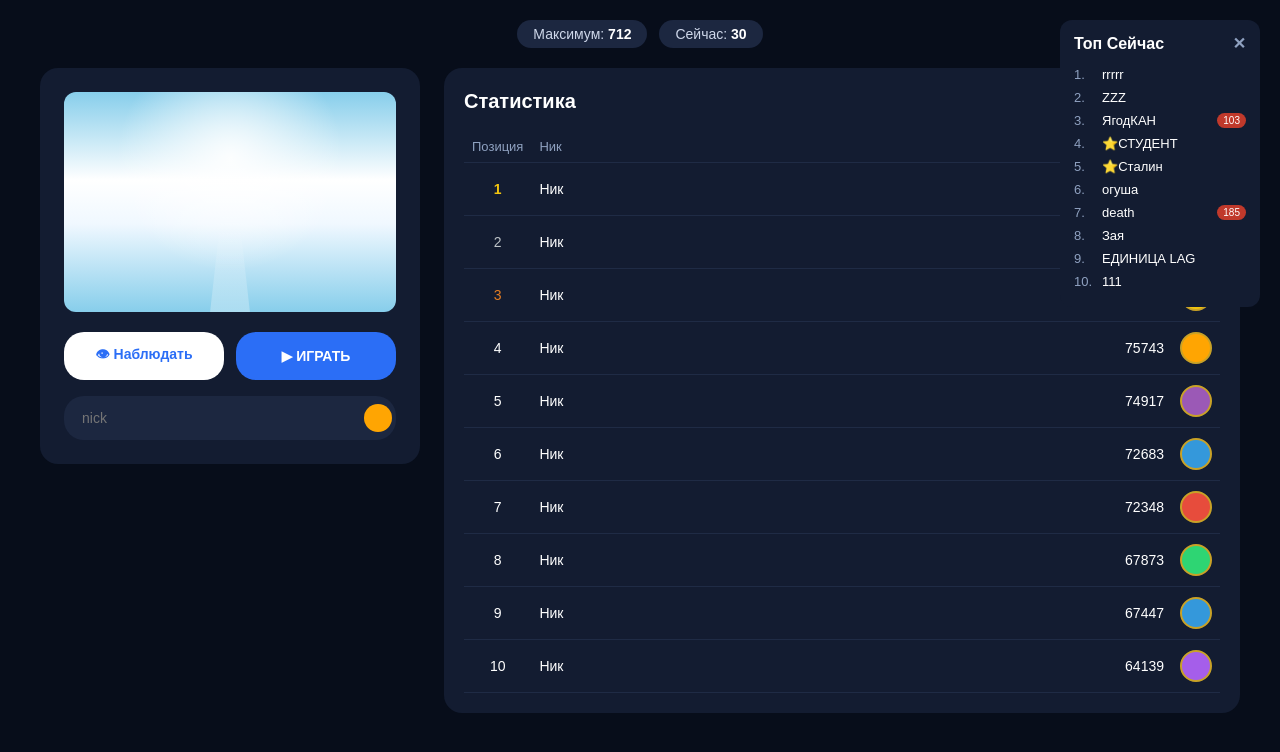
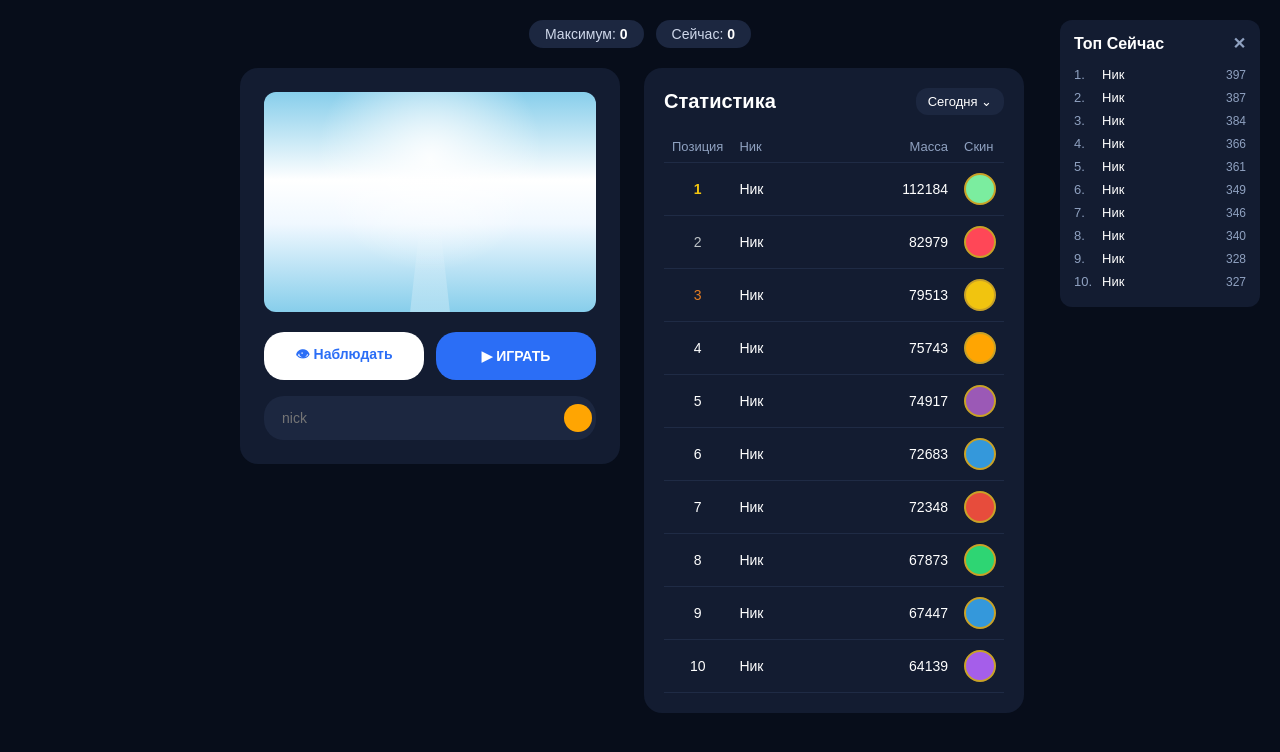
Before and after one commit to marso67/agario, a website: page index.html in a window 1280 px wide. Drawn offline with Linux system fonts and the light colour scheme.

Commit message:
Update index.html

```diff
--- a/index.html
+++ b/index.html
@@ -13,18 +13,14 @@
   canvas#game{display:none}
   body.playing canvas#game{display:block}
 
-  /* ===== МЕНЮ ===== */
   #menu{position:fixed;inset:0;display:flex;flex-direction:column;align-items:center;padding:20px;overflow-y:auto}
 
-  /* Верхние счётчики */
   #topCounters{display:flex;gap:12px;margin-bottom:20px}
   .counter{background:#1c2740;border-radius:16px;padding:6px 16px;font-size:14px;color:#cfd8ea}
   .counter b{color:#fff}
 
-  /* Основная область */
-  #mainArea{display:flex;gap:24px;align-items:flex-start;max-width:1200px;width:100%}
+  #mainArea{display:flex;gap:24px;align-items:flex-start;max-width:800px;width:100%}
 
-  /* Карточка с картинкой */
   #startCard{background:#131c31;border-radius:18px;padding:24px;width:380px;flex-shrink:0}
   #startImage{width:100%;height:220px;border-radius:12px;
     background:linear-gradient(180deg,#87ceeb 0%,#fff 40%,#f0f8ff 60%,#87ceeb 100%);
@@ -44,10 +40,9 @@
 
   .nick-wrap{display:flex;align-items:center;gap:8px;background:#1c2740;border-radius:20px;padding:4px}
   #nick{flex:1;background:transparent;border:0;padding:10px 14px;color:#fff;font-size:14px;outline:none}
-  #colorDot{width:28px;height:28px;border-radius:50%;background:#ffa502;cursor:pointer;border:0}
+  #colorDot{width:28px;height:28px;border-radius:50%;background:#ffa502;cursor:pointer;border:0;margin-left:-5px}
 
-  /* Карточка статистики */
-  #statsCard{background:#131c31;border-radius:18px;padding:20px;flex:1;min-width:400px}
+  #statsCard{background:#131c31;border-radius:18px;padding:20px;width:380px;flex-shrink:0}
   .stats-head{display:flex;justify-content:space-between;align-items:center;margin-bottom:16px}
   .stats-head h2{margin:0;font-size:20px}
   .period{background:#1c2740;border-radius:12px;padding:6px 12px;font-size:13px;cursor:pointer}
@@ -63,7 +58,6 @@
   .pos-2{color:#bdc3c7}
   .pos-3{color:#e67e22}
 
-  /* Топ Сейчас */
   #topNow{position:fixed;top:20px;right:20px;background:#131c31;border-radius:12px;padding:14px;
     width:200px;max-height:400px;overflow-y:auto}
   #topNow h3{margin:0 0 10px;font-size:16px;display:flex;justify-content:space-between;align-items:center}
@@ -74,14 +68,12 @@
   .top-item .badge{background:#c0392b;color:#fff;border-radius:8px;padding:2px 6px;font-size:10px}
   .top-item .star{color:#f1c40f}
 
-  /* HUD */
   #hud{position:fixed;top:10px;left:12px;font-size:14px;color:#cfd8ea;display:none}
   body.playing #hud{display:block}
   #minimap{position:fixed;right:12px;bottom:12px;width:160px;height:160px;background:#0d1526cc;
     border:1px solid #1f2b45;border-radius:8px;display:none}
   body.playing #minimap{display:block}
 
-  /* Микрофон */
   #micBtn{position:fixed;left:16px;bottom:16px;width:52px;height:52px;border-radius:50%;
     border:0;background:var(--blue);color:#fff;cursor:pointer;display:none;align-items:center;
     justify-content:center;box-shadow:0 0 0 0 rgba(43,110,246,.6);transition:.2s}
@@ -91,7 +83,6 @@
   #micBtn svg{width:24px;height:24px}
   #micBtn.talking{box-shadow:0 0 0 10px rgba(43,110,246,.25)}
 
-  /* Кнопка паузы */
   #pauseBtn{position:fixed;bottom:30px;left:50%;transform:translateX(-50%);
     background:#1c2740;border:1px solid #2b6ef6;border-radius:24px;padding:12px 28px;
     color:#fff;font-size:16px;font-weight:bold;cursor:pointer;display:none;
@@ -102,15 +93,13 @@
 </head>
 <body>
 
-<!-- ===== МЕНЮ ===== -->
 <div id="menu">
   <div id="topCounters">
-    <div class="counter">Максимум: <b id="maxOnline">712</b></div>
+    <div class="counter">Максимум: <b id="maxOnline">0</b></div>
     <div class="counter">Сейчас: <b id="curOnline">0</b></div>
   </div>
 
   <div id="mainArea">
-    <!-- Карточка старта -->
     <div id="startCard">
       <div id="startImage"></div>
       <div class="btns">
@@ -123,7 +112,6 @@
       </div>
     </div>
 
-    <!-- Статистика -->
     <div id="statsCard">
       <div class="stats-head">
         <h2>Статистика</h2>
@@ -136,14 +124,12 @@
     </div>
   </div>
 
-  <!-- Топ Сейчас -->
   <div id="topNow">
     <h3>Топ Сейчас <span>✕</span></h3>
     <div id="topNowList"></div>
   </div>
 </div>
 
-<!-- ===== ИГРА ===== -->
 <canvas id="game"></canvas>
 <div id="hud">Масса: <b id="mass">20</b> · Позиция: <span id="pos"></span></div>
 <canvas id="minimap" width="160" height="160"></canvas>
@@ -192,6 +178,10 @@ const player = {
 const cam = { x: player.cells[0].x, y: player.cells[0].y, zoom: 1 };
 let spectate = false, running = false, paused = false;
 
+// Реальные счётчики людей (боты не считаются)
+let curOnline = 0;
+let maxOnline = 0;
+
 const getR = m => Math.sqrt(m) * 4;
 const rnd = (a,b)=> a + Math.random()*(b-a);
 
@@ -199,11 +189,9 @@ function speedFor(mass){
   return Math.max(0.6, CFG.BASE_SPEED * Math.pow(20 / mass, CFG.MASS_EXP));
 }
 
-/* ===== ЕДА ===== */
 const foods = [];
 const spawnFood = () => ({ x:rnd(0,CFG.WORLD), y:rnd(0,CFG.WORLD), r:rnd(3,5), color:`hsl(${rnd(0,360)},70%,55%)` });
 
-/* ===== ЗЕЛЁНЫЕ КУСТЫ ===== */
 const viruses = [];
 const spawnVirus = () => ({ x:rnd(0,CFG.WORLD), y:rnd(0,CFG.WORLD), r:rnd(28,40), spikes:16, mass:60 });
 
@@ -214,13 +202,11 @@ function respawnWave(){
 respawnWave();
 setInterval(respawnWave, CFG.RESPAWN_MS);
 
-/* ===== БОТЫ ===== */
 const bots = [];
 const spawnBot = () => ({ x:rnd(0,CFG.WORLD), y:rnd(0,CFG.WORLD), mass:rnd(15,400),
   nick:'bot'+((Math.random()*999)|0), color:COLORS[(Math.random()*COLORS.length)|0], r:0, tx:0, ty:0 });
 for (let i=0;i<CFG.BOTS;i++) bots.push(spawnBot());
 
-/* ===== ВЫБРОС МАССЫ (W) ===== */
 const pellets = [];
 function ejectMass(){
   for (const cell of player.cells){
@@ -242,7 +228,6 @@ function ejectMass(){
   }
 }
 
-/* ===== РАЗДЕЛЕНИЕ (ПРОБЕЛ) ===== */
 function split(){
   const newCells = [];
   for (const cell of player.cells){
@@ -271,7 +256,6 @@ function split(){
   player.cells.push(...newCells);
 }
 
-/* ===== УПРАВЛЕНИЕ ===== */
 addEventListener('keydown', e => {
   if (!running) return;
   const key = e.key.toLowerCase();
@@ -287,7 +271,6 @@ addEventListener('wheel', e => {
   e.preventDefault();
 }, { passive: false });
 
-/* ===== ПАУЗА ===== */
 const pauseBtn = document.getElementById('pauseBtn');
 function togglePause(){
   paused = !paused;
@@ -295,13 +278,20 @@ function togglePause(){
 }
 pauseBtn.onclick = togglePause;
 
-/* ===== МЕНЮ ===== */
 document.getElementById('playBtn').onclick = () => start(false);
 document.getElementById('spectateBtn').onclick = () => start(true);
 document.getElementById('colorDot').onclick = e => {
   player.color = rndColor();
   e.target.style.background = player.color;
 };
+
+function updateOnlineCounters(){
+  // Считаем только реальных людей (игрок = 1, боты не считаются)
+  curOnline = running ? 1 : 0;
+  if (curOnline > maxOnline) maxOnline = curOnline;
+  document.getElementById('curOnline').textContent = curOnline;
+  document.getElementById('maxOnline').textContent = maxOnline;
+}
 
 function start(spec){
   player.nick = document.getElementById('nick').value || 'nick';
@@ -315,11 +305,11 @@ function start(spec){
   pauseBtn.innerHTML = 'Pause ⏸';
   document.body.classList.add('playing');
   running = true;
+  updateOnlineCounters();
   requestMic();
   animate();
 }
 
-/* ===== МИКРОФОН ===== */
 const micBtn = document.getElementById('micBtn');
 let micStream=null, micOn=false, micDenied=false, audioCtx=null, analyser=null;
 async function requestMic(){
@@ -345,7 +335,6 @@ function paintMic(){
     : `<svg viewBox="0 0 24 24" fill="currentColor"><path d="M12 14a3 3 0 0 0 3-3V5a3 3 0 0 0-6 0v6a3 3 0 0 0 3 3zm5-3a5 5 0 0 1-10 0H5a7 7 0 0 0 6 6.92V21h2v-3.08A7 7 0 0 0 19 11h-2z"/><line x1="3" y1="3" x2="21" y2="21" stroke="currentColor" stroke-width="2"/></svg>`;
 }
 
-/* ===== РИСОВКА КУСТА ===== */
 function drawVirus(v){
   ctx.save();
   ctx.translate(v.x, v.y);
@@ -365,7 +354,6 @@ function drawVirus(v){
   ctx.restore();
 }
 
-/* ===== СТАТИСТИКА ===== */
 function generateStats(){
   const tbody = document.getElementById('statsBody');
   tbody.innerHTML = '';
@@ -383,34 +371,37 @@ function generateStats(){
   }
 }
 generateStats();
-setInterval(generateStats, 60000); // обновление раз в минуту
+setInterval(generateStats, 60000);
 
-/* ===== ТОП СЕЙЧАС ===== */
-const topNames = ['rrrrr','ZZZ','ЯгодКАН','СТУДЕНТ','Сталин','огуша','death','Зая','ЕДИНИЦА LAG','111'];
 function renderTopNow(){
   const list = document.getElementById('topNowList');
   list.innerHTML = '';
-  topNames.forEach((name,i)=>{
+
+  const players = [];
+  if (running && player.cells.length > 0){
+    const totalMass = player.cells.reduce((s,c) => s + c.mass, 0);
+    players.push({ mass: totalMass, isPlayer: true });
+  }
+  for (const b of bots){
+    players.push({ mass: b.mass, isPlayer: false });
+  }
+  players.sort((a,b) => b.mass - a.mass);
+  const top10 = players.slice(0, 10);
+
+  top10.forEach((p, i) => {
     const div = document.createElement('div');
     div.className = 'top-item';
-    let badge = '';
-    if (name === 'ЯгодКАН') badge = '<span class="badge">103</span>';
-    if (name === 'death') badge = '<span class="badge">185</span>';
-    const star = ['СТУДЕНТ','Сталин'].includes(name) ? '<span class="star">⭐</span>' : '';
-    div.innerHTML = `<span class="num">${i+1}.</span><span class="name">${star}${name}</span>${badge}`;
+    div.innerHTML = `
+      <span class="num">${i+1}.</span>
+      <span class="name">Ник</span>
+      <span style="color:#8fa1c0;font-size:12px">${Math.round(p.mass)}</span>
+    `;
     list.appendChild(div);
   });
 }
+setInterval(renderTopNow, 3000);
 renderTopNow();
 
-/* Счётчики онлайна */
-let curOnline = 0;
-setInterval(()=>{
-  curOnline = Math.floor(Math.random()*50)+10;
-  document.getElementById('curOnline').textContent = curOnline;
-}, 5000);
-
-/* ===== ИГРОВОЙ ЦИКЛ ===== */
 function animate(){
   if (!running) return;
   requestAnimationFrame(animate);
@@ -442,7 +433,6 @@ function animate(){
     ctx.strokeStyle='#c0392b'; ctx.lineWidth=6/cam.zoom;
     ctx.strokeRect(0,0,CFG.WORLD,CFG.WORLD);
 
-    // ДВИЖЕНИЕ КЛЕТОК ИГРОКА
     for (const cell of player.cells){
       const wx = (mouse.x-W/2)/cam.zoom + cam.x, wy = (mouse.y-H/2)/cam.zoom + cam.y;
       const dx = wx - cell.x, dy = wy - cell.y;
@@ -462,7 +452,6 @@ function animate(){
       if (cell.mergeCooldown > 0) cell.mergeCooldown -= 1/60;
     }
 
-    // ПРИТЯЖЕНИЕ И СЛИЯНИЕ КЛЕТОК
     for (let i=0; i<player.cells.length; i++){
       for (let j=i+1; j<player.cells.length; j++){
         const a = player.cells[i], b = player.cells[j];
@@ -484,7 +473,6 @@ function animate(){
       }
     }
 
-    // ИИ ботов
     for (const b of bots){
       b.r = getR(b.mass);
       if (!b.tx || Math.hypot(b.tx-b.x,b.ty-b.y)<20 || Math.random()<0.015){
@@ -495,7 +483,6 @@ function animate(){
       b.x=Math.max(0,Math.min(CFG.WORLD,b.x)); b.y=Math.max(0,Math.min(CFG.WORLD,b.y));
     }
 
-    // ПОЕДАНИЕ ЕДЫ
     const allCells = [...player.cells, ...bots];
     for (const c of allCells){
       for (let i=foods.length-1;i>=0;i--){
@@ -507,7 +494,6 @@ function animate(){
       }
     }
 
-    // ПОЕДАНИЕ КУСТОВ
     for (const c of allCells){
       for (let i=viruses.length-1;i>=0;i--){
         const v=viruses[i];
@@ -517,7 +503,6 @@ function animate(){
       }
     }
 
-    // ПОЕДАНИЕ ПОРОШКОВ
     for (const c of allCells){
       for (let i=pellets.length-1;i>=0;i--){
         const p=pellets[i];
@@ -527,7 +512,6 @@ function animate(){
       }
     }
 
-    // ПОЕДАНИЕ ДРУГ ДРУГА
     for (let i=0;i<allCells.length;i++){
       for (let j=0;j<allCells.length;j++){
         if (i===j) continue;
@@ -545,7 +529,6 @@ function animate(){
       }
     }
 
-    // Движение порошков
     for (let i=pellets.length-1;i>=0;i--){
       const p=pellets[i];
       p.x += p.vx; p.y += p.vy;
@@ -554,7 +537,6 @@ function animate(){
       p.y = Math.max(0, Math.min(CFG.WORLD, p.y));
     }
 
-    // РЕНДЕР
     const pad = 80/cam.zoom;
     const inView = o => o.x>cam.x-W/2/cam.zoom-pad && o.x<cam.x+W/2/cam.zoom+pad
                      && o.y>cam.y-H/2/cam.zoom-pad && o.y<cam.y+H/2/cam.zoom+pad;
@@ -576,11 +558,9 @@ function animate(){
     }
     ctx.restore();
 
-    // HUD
     document.getElementById('mass').textContent = Math.round(totalMass);
     document.getElementById('pos').textContent = `${cx|0}, ${cy|0}`;
 
-    // миникарта
     mm.fillStyle='#0d1526'; mm.fillRect(0,0,160,160);
     const s=160/CFG.WORLD;
     mm.strokeStyle='#2b6ef6'; mm.strokeRect(cam.x*s-10,cam.y*s-10,20,20);
@@ -588,7 +568,6 @@ function animate(){
     mm.fillStyle='#fff'; for(const b of bots){mm.fillRect(b.x*s,b.y*s,2,2);}
     mm.fillStyle=player.color; for(const c of player.cells){mm.fillRect(c.x*s-1,c.y*s-1,3,3);}
 
-    // пульсация микрофона
     if (analyser && micOn){
       const t=new Uint8Array(analyser.frequencyBinCount); analyser.getByteTimeDomainData(t);
       const lvl=Math.max(...t.map(v=>Math.abs(v-128)));
```
